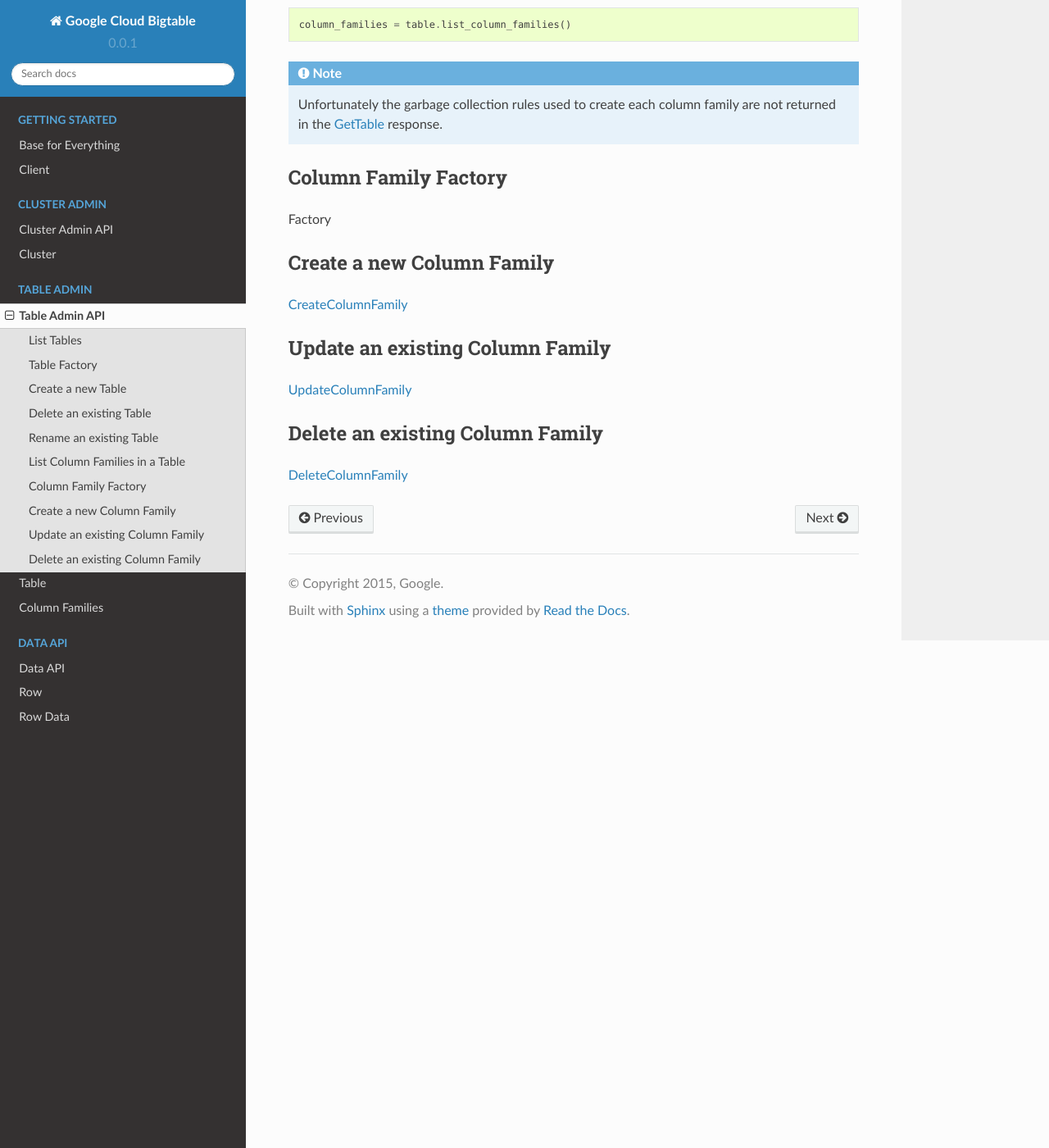
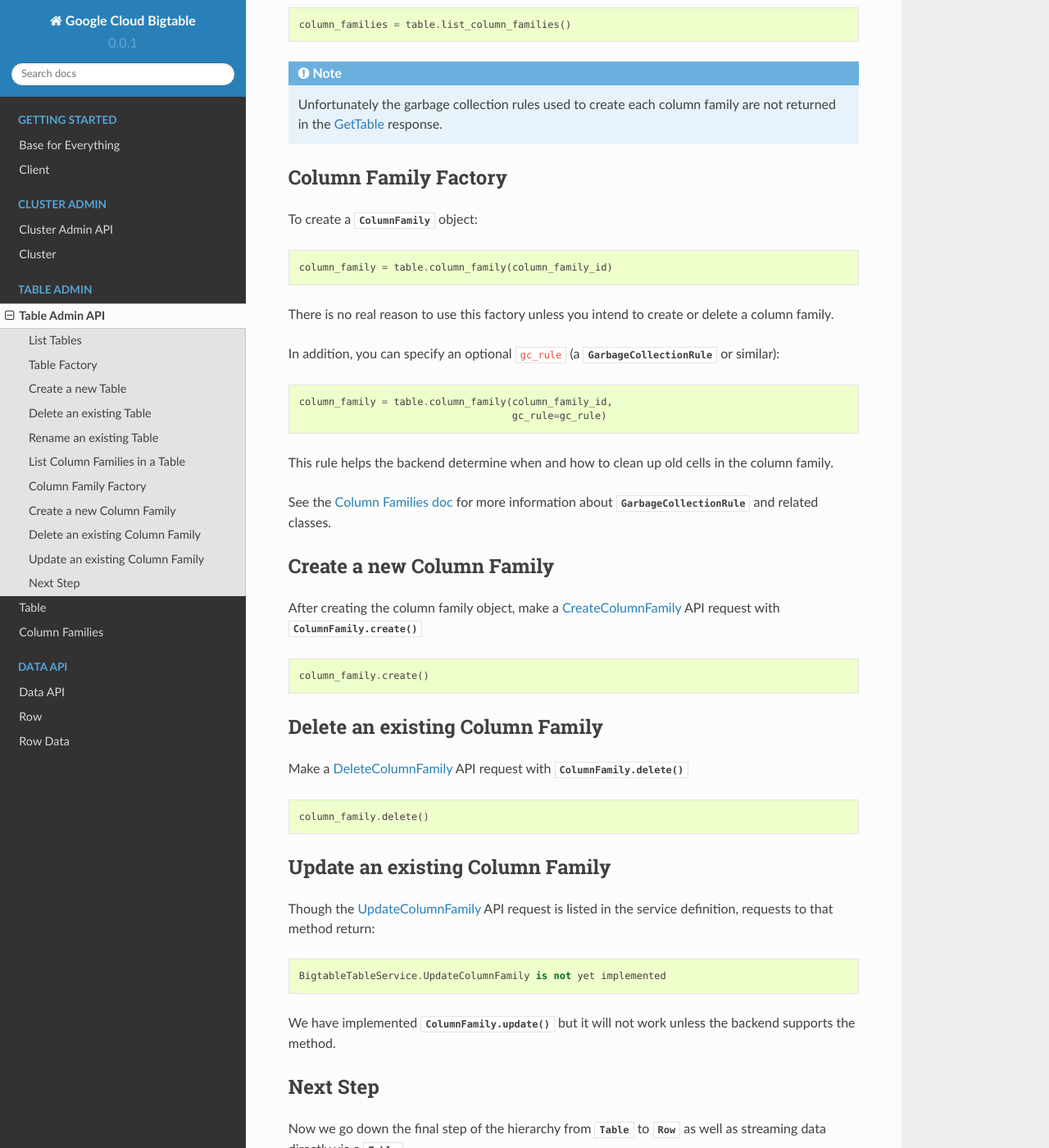
Before and after one commit to dhermes/gcloud-python-bigtable, a Sphinx documentation site: the page built from docs/table-api.rst, in a window 1280 px wide and 1400 px high, scrolled down 1545 px. Shown: the whole window at 82% size. Built offline with Sphinx 7.4.7 and the Read the Docs theme 2.0.0, drawn with Linux system fonts in a browser that asks for light colours; the version number is read from the project's files by our own code; some of the changed text lies outside the part shown.

Commit message:
Complete description of Table Admin API.

```diff
--- a/docs/table-api.rst
+++ b/docs/table-api.rst
@@ -90,22 +90,74 @@ To retrieve the list of column families use
 Column Family Factory
 ---------------------
 
-Factory
+To create a
+:class:`ColumnFamily <gcloud_bigtable.column_family.ColumnFamily>` object:
+
+.. code:: python
+
+    column_family = table.column_family(column_family_id)
+
+There is no real reason to use this factory unless you intend to
+create or delete a column family.
+
+In addition, you can specify an optional ``gc_rule`` (a
+:class:`GarbageCollectionRule <gcloud_bigtable.column_family.GarbageCollectionRule>`
+or similar):
+
+.. code:: python
+
+    column_family = table.column_family(column_family_id,
+                                        gc_rule=gc_rule)
+
+This rule helps the backend determine when and how to clean up old cells
+in the column family.
+
+See the `Column Families doc`_ for more information about
+:class:`GarbageCollectionRule <gcloud_bigtable.column_family.GarbageCollectionRule>`
+and related classes.
 
 Create a new Column Family
 --------------------------
 
-`CreateColumnFamily`_
+After creating the column family object, make a `CreateColumnFamily`_ API
+request with
+:meth:`ColumnFamily.create() <gcloud_bigtable.column_family.ColumnFamily.create>`
+
+.. code:: python
+
+    column_family.create()
+
+Delete an existing Column Family
+--------------------------------
+
+Make a `DeleteColumnFamily`_ API request with
+:meth:`ColumnFamily.delete() <gcloud_bigtable.column_family.ColumnFamily.delete>`
+
+.. code:: python
+
+    column_family.delete()
 
 Update an existing Column Family
 --------------------------------
 
-`UpdateColumnFamily`_
+Though the `UpdateColumnFamily`_ API request is listed in the service
+definition, requests to that method return::
 
-Delete an existing Column Family
---------------------------------
+    BigtableTableService.UpdateColumnFamily is not yet implemented
 
-`DeleteColumnFamily`_
+We have implemented
+:meth:`ColumnFamily.update() <gcloud_bigtable.column_family.ColumnFamily.update>`
+but it will not work unless the backend supports the method.
+
+Next Step
+---------
+
+Now we go down the final step of the hierarchy from
+:class:`Table <gcloud_bigtable.table.Table>` to
+:class:`Row <gcloud_bigtable.row.Row>` as well as streaming
+data directly via a :class:`Table <gcloud_bigtable.table.Table>`.
+
+Head next to learn about the `Data API`_.
 
 .. _ListTables: https://github.com/GoogleCloudPlatform/cloud-bigtable-client/blob/f4d922bb950f1584b30f9928e84d042ad59f5658/bigtable-protos/src/main/proto/google/bigtable/admin/table/v1/bigtable_table_service.proto#L40-L42
 .. _CreateTable: https://github.com/GoogleCloudPlatform/cloud-bigtable-client/blob/f4d922bb950f1584b30f9928e84d042ad59f5658/bigtable-protos/src/main/proto/google/bigtable/admin/table/v1/bigtable_table_service.proto#L35-L37
@@ -116,3 +168,5 @@ Delete an existing Column Family
 .. _UpdateColumnFamily: https://github.com/GoogleCloudPlatform/cloud-bigtable-client/blob/f4d922bb950f1584b30f9928e84d042ad59f5658/bigtable-protos/src/main/proto/google/bigtable/admin/table/v1/bigtable_table_service.proto#L66-L68
 .. _DeleteColumnFamily: https://github.com/GoogleCloudPlatform/cloud-bigtable-client/blob/f4d922bb950f1584b30f9928e84d042ad59f5658/bigtable-protos/src/main/proto/google/bigtable/admin/table/v1/bigtable_table_service.proto#L71-L73
 .. _column families: https://cloud.google.com/bigtable/docs/schema-design#column_families_and_column_qualifiers
+.. _Column Families doc: column-family.html
+.. _Data API: data-api.html
```
